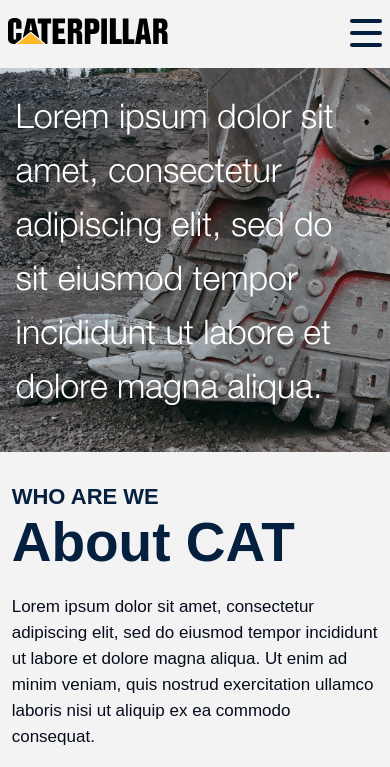
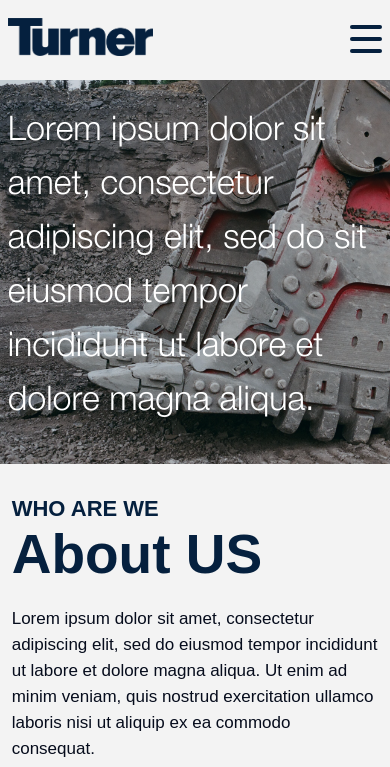
Before and after one commit to malik-jahangir/Construction-Company-Website, a plain HTML site: page index.html in a window 390 px wide. Shown: the top 767 px of the page. Drawn offline with nearby package versions, Linux system fonts and the light colour scheme.

Commit message:
initial commit

```diff
--- a/index.html
+++ b/index.html
@@ -4,7 +4,7 @@
     <meta charset="UTF-8" />
     <meta http-equiv="X-UA-Compatible" content="IE=edge" />
     <meta name="viewport" content="width=device-width, initial-scale=1.0" />
-    <link rel="shortcut icon" type="image/svg" href="img/logo-simple.svg" />
+    <!-- <link rel="shortcut icon" type="image/svg" href="img/logo.png" />s -->
     <link rel="preconnect" href="https://fonts.googleapis.com" />
     <link rel="preconnect" href="https://fonts.gstatic.com" crossorigin />
     <link
@@ -22,7 +22,7 @@
     ></script>
     <script defer src="script.js"></script>
     <script defer src="menu.js"></script>
-    <title>CAT</title>
+    <title>Turner</title>
   </head>
   <body>
     <div class="nav-mobile">
@@ -49,7 +49,7 @@
     </div>
     <header>
       <div class="logo">
-        <img src="img/logo.svg" alt="" />
+        <img src="img/logo.png" alt="" />
       </div>
       <div class="hamburger-menu">
         <div class="bar top"></div>
@@ -82,7 +82,7 @@
         <img src="img/1.jpg" alt="" />
         <div class="section2-text">
           <h3>WHO ARE WE</h3>
-          <h1>About CAT</h1>
+          <h1>About US</h1>
           <p>
             Lorem ipsum dolor sit amet, consectetur adipiscing elit, sed do
             eiusmod tempor incididunt ut labore et dolore magna aliqua. Ut enim
--- a/menu.js
+++ b/menu.js
@@ -2,12 +2,13 @@
 const navBtn = document.querySelector(".hamburger-menu");
 const navMob = document.querySelector(".nav-mobile");
 const navOpenClose = function () {
+  // navMob.style.display='flex';
+
   navBtn.classList.toggle("hamburger-menu-active");
   navMob.classList.toggle("nav-active");
 };
 
 
-navMob.style.display='flex';
 navBtn.addEventListener("click", () => {
 
 navOpenClose();
--- a/style.scss
+++ b/style.scss
@@ -1,4 +1,4 @@
-$color-primary: #efd346;
+$color-primary: #060c1c3c;
 // $color-primary: #e6af4c;
 $color-secondary: #05203e;
 $color-background2: #2f4858;
@@ -59,11 +59,11 @@ p {
   }
 }
 
-h2 {
-  font-family: "HelveticaCyr", serif;
+// h2 {
+//   font-family: "HelveticaCyr", serif;
 
-  color: $color-blue;
-}
+//   color: $color-blue;
+// }
 h1,
 h3 {
   color: $color-secondary;
@@ -91,7 +91,9 @@ h1 {
 h2 {
   font-size: 50px;
   font-weight: normal;
+  // font-weight: bold;
   font-family: "Helvetica", sans-serif;
+  color: $color-blue;
   @media only screen and (max-width: 1600px) {
     font-size: 45px;
   }
@@ -198,8 +200,8 @@ a {
   position: fixed;
   top: 0;
   bottom: 0;
-  right: 0;
-  transform: translateX(100%);
+  right: -200vw;
+  // transform: translateX(100%);
   display: flex;
   align-items: center;
   justify-content: center;
@@ -211,7 +213,7 @@ a {
 
   // opacity: 0.88;
 
-  transition: 0.5s ease-in-out;
+  transition: 0.7s ease-out;
   // transition: all 650ms cubic-bezier(0.645, 0.045, 0.355, 1);
 
   // color: mix($color-primary, $color-white, $weight: 4);
@@ -290,9 +292,10 @@ a {
     // }
   }
 }
+.nav-active {
 
-.nav-active {
-  transform: translateX(0);
+right: 0;
+  // transform: translateX(0);
   .nav-item {
     //   opacity: 1;
     // margin-right: 0px;
@@ -386,17 +389,17 @@ header {
 }
 .logo {
   img {
-    width: 190px;
+    width: 165px;
     margin: 10px 0;
 
     @media only screen and (max-width: 1600px) {
-      width: 180px;
+      width: 155px;
     }
     @media only screen and (max-width: 1050px) {
-      width: 170px;
+      width: 150px;
     }
     @media only screen and (max-width: 800px) {
-      width: 160px;
+      width: 145px;
     }
   }
 }
@@ -416,7 +419,12 @@ header {
       @media only screen and (max-width: 1400px) {
         // justify-content: space-between;
         padding: 0 4vw 40px 4vw;
-        @media only screen and (max-width: 1100px) {
+      }
+      @media only screen and (max-width: 1100px) {
+        // justify-content: space-between;
+        padding: 0 2vw 40px 2vw;
+      }
+        @media only screen and (max-width: 1020px) {
           background: url("img/bg1.jpg");
           background-position: left;
           background-size: cover;
@@ -436,7 +444,7 @@ header {
             // z-index: 2;
             background-color: rgba($color-secondary, 0.2);
           }
-        }
+
       }
 
       h2 {
@@ -479,7 +487,7 @@ header {
 
           // text-align: center;
         }
-        @media only screen and (max-width: 1100px) {
+        @media only screen and (max-width: 1020px) {
           // position: absolute;
           // left: 20vw;
           color: $color-white;
@@ -510,7 +518,7 @@ header {
           @media only screen and (max-width: 1250px) {
             width: 700px;
           }
-          @media only screen and (max-width: 1100px) {
+          @media only screen and (max-width: 1020px) {
             display: none;
           }
 
```
Also changed, not shown: about.html (+3 -3 lines), contact.html (+3 -3 lines), services.html (+3 -3 lines), img/cat-logo.svg (deleted), img/logo.png (added), img/logo.svg (deleted), style.css, 1 other file.
